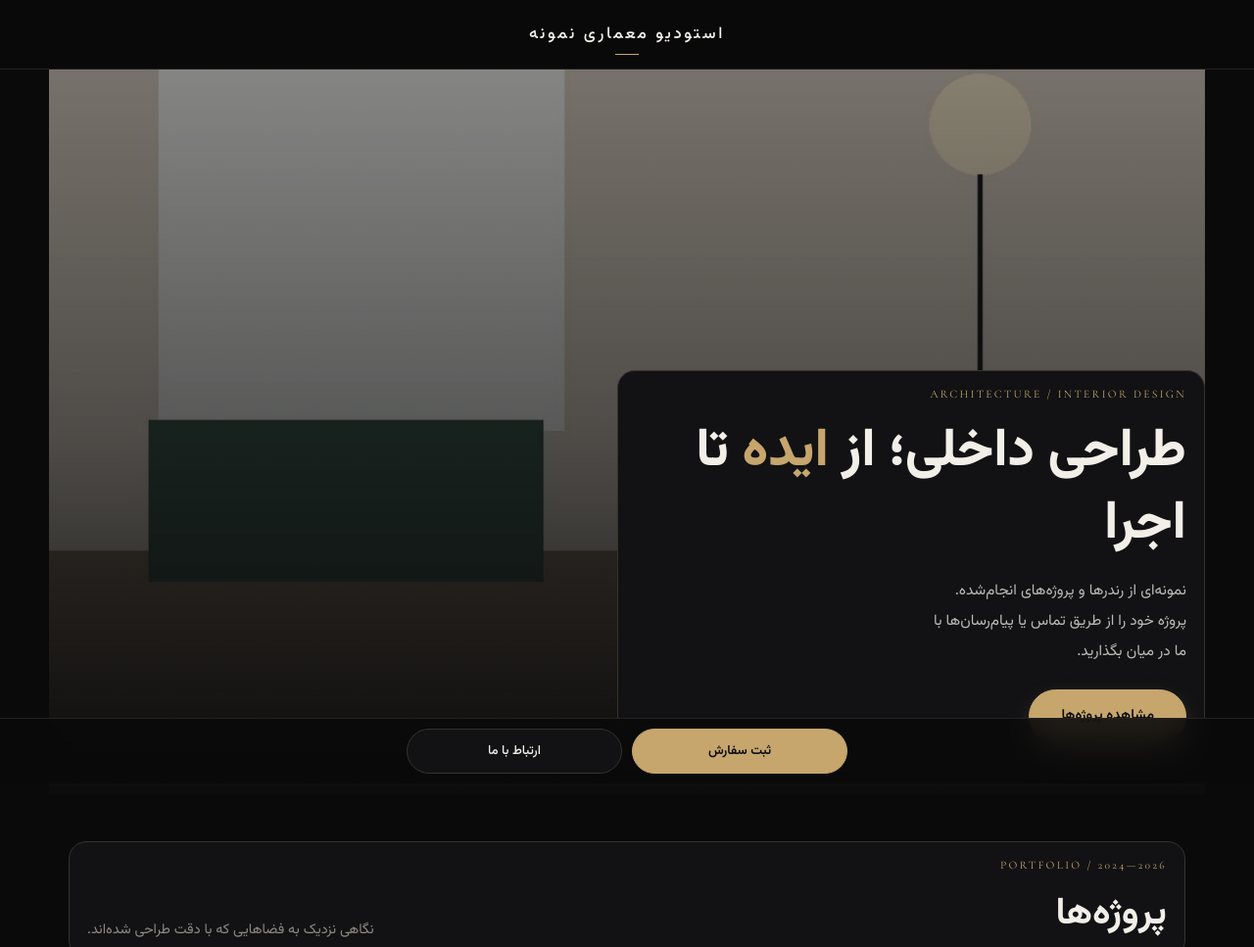
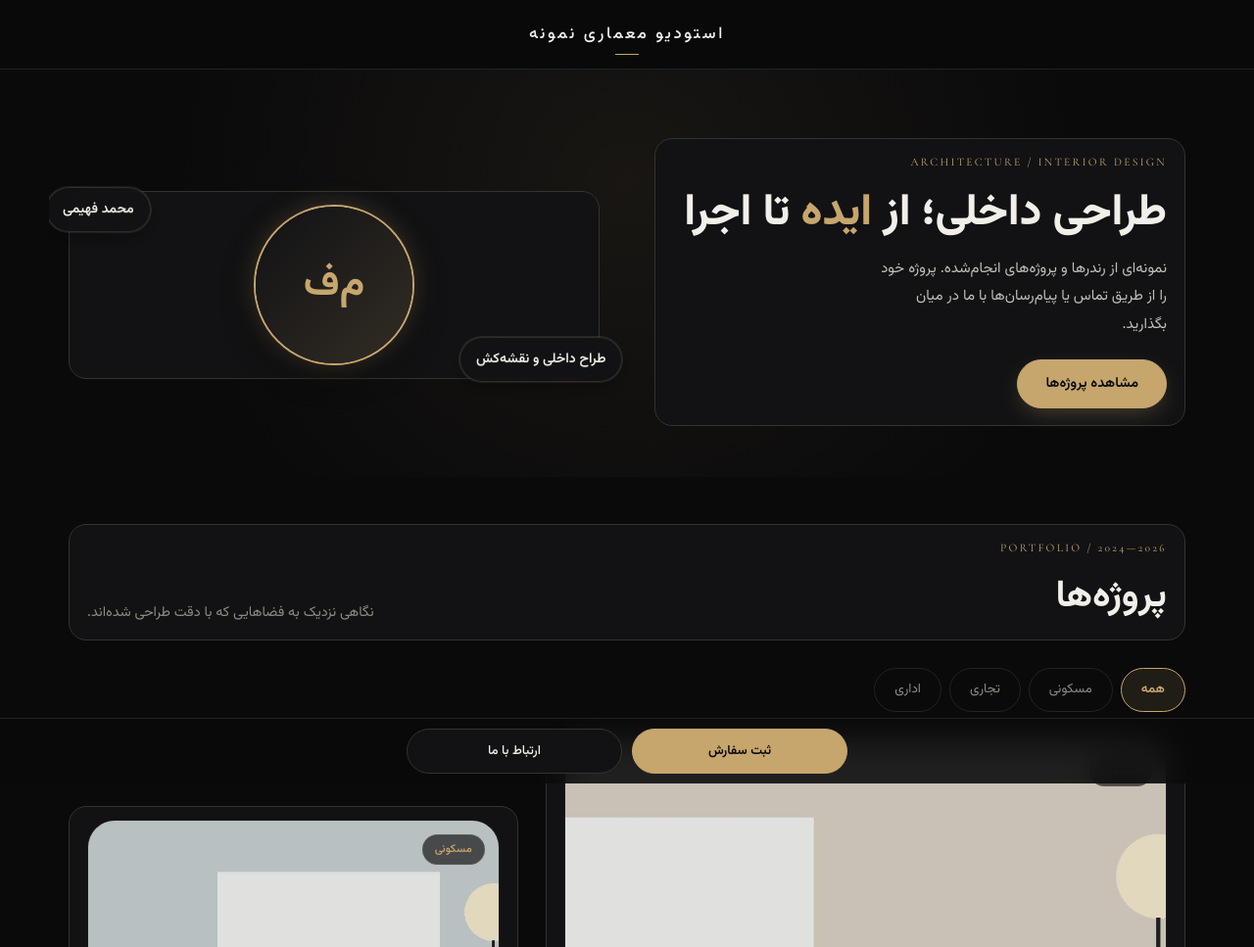
Before and after one commit to AlirezaXeon/mamad, a plain HTML site: page public/index.html in a window 1280 px wide. Shown: the top 967 px of the page at 98% size. Drawn offline with nearby package versions, Linux system fonts and the light colour scheme.

Commit message:
feat(hero): replace cover photo with circular avatar and floating bubbles

```diff
--- a/public/css/editorial.css
+++ b/public/css/editorial.css
@@ -109,48 +109,152 @@ h1, h2, h3, .st, .modal-head h2 {
   margin: 6px auto 0;
 }
 
-/* ══════ Hero — صفحه اصلی (فول‌اسکرین با تصویر و متن برجسته) ══════ */
+/* ══════ Hero — صفحه اصلی (پروفایل با حباب‌های شناور و تایپوگرافی مدرن) ══════ */
 .hero {
   position: relative;
   width: 100%;
-  height: calc(100svh - 60px);
-  min-height: 480px;
-  max-height: 940px;
+  min-height: 52svh;
+  display: flex;
+  align-items: center;
+  justify-content: center;
+  padding: clamp(28px, 4.5vw, 50px) var(--pad) clamp(20px, 3vw, 32px);
+  background: radial-gradient(circle at 50% 28%, rgba(198, 166, 109, 0.08) 0%, rgba(10, 10, 11, 0) 70%), var(--bg);
   overflow: hidden;
+}
+.hero-container {
+  width: 100%;
+  max-width: var(--max);
+  margin: 0 auto;
   display: flex;
-  align-items: flex-end;
-  padding-bottom: 32px;
+  flex-direction: column;
+  align-items: center;
+  text-align: center;
+  gap: clamp(16px, 3vw, 28px);
+  position: relative;
+  z-index: 2;
 }
-.hero-bg {
+
+/* کلاستر آواتار و حباب‌های ابر شناور */
+.hero-avatar-cluster {
+  position: relative;
+  display: inline-flex;
+  align-items: center;
+  justify-content: center;
+  margin: 12px 0 6px;
+}
+.hero-avatar-ring {
+  width: clamp(120px, 26vw, 164px);
+  height: clamp(120px, 26vw, 164px);
+  border-radius: 50%;
+  border: 2px solid var(--accent);
+  box-shadow: 0 0 28px -4px rgba(198, 166, 109, 0.35), 0 10px 30px rgba(0, 0, 0, 0.5);
+  position: relative;
+  overflow: hidden;
+  background: var(--paper);
+  flex-shrink: 0;
+}
+.hero-avatar-img {
+  width: 100%;
+  height: 100%;
+  object-fit: cover;
+  display: block;
+  border-radius: 50%;
+}
+.hero-avatar-fallback {
+  width: 100%;
+  height: 100%;
+  display: flex;
+  align-items: center;
+  justify-content: center;
+  font-family: Vazirmatn, var(--serif);
+  font-size: clamp(2rem, 5vw, 2.6rem);
+  font-weight: 700;
+  color: var(--accent);
+  background: linear-gradient(135deg, var(--paper) 0%, color-mix(in srgb, var(--accent) 18%, var(--paper)) 100%);
+  user-select: none;
+}
+
+/* حباب‌های شیشه‌ای ابر مانند (Glassmorphism Floating Cloud Bubbles) */
+.hero-bubble {
   position: absolute;
-  top: -12%;
-  inset-inline: 0;
-  width: 100%;
-  height: 125%;
-  object-fit: cover;
-  will-change: transform;
-  filter: brightness(0.65) contrast(1.06);
-  z-index: 0;
+  padding: 7px 16px;
+  background: color-mix(in srgb, var(--paper) 80%, transparent);
+  backdrop-filter: blur(14px);
+  -webkit-backdrop-filter: blur(14px);
+  border: 1px solid rgba(255, 255, 255, 0.12);
+  border-radius: 99px;
+  box-shadow: 0 8px 24px -4px rgba(0, 0, 0, 0.45), 0 0 0 1px rgba(198, 166, 109, 0.15);
+  white-space: nowrap;
+  pointer-events: none;
+  z-index: 3;
 }
-.hero-overlay {
-  position: absolute;
-  inset: 0;
-  z-index: 1;
-  background: linear-gradient(to top, rgba(10,10,11,0.96) 0%, rgba(10,10,11,0.48) 50%, rgba(10,10,11,0.18) 100%);
+.hero-bubble-text {
+  font-family: Vazirmatn, var(--font);
+  font-size: clamp(0.78rem, 2.1vw, 0.88rem);
+  font-weight: 600;
+  color: #F2EFE9;
+  letter-spacing: 0;
 }
+
+/* حباب ۱: گوشه بالا راست آواتار (RTL) */
+.hero-bubble-1 {
+  top: -4px;
+  inset-inline-end: -24px;
+  animation: bubblePop 0.6s cubic-bezier(.16, 1, .3, 1) 0.15s both,
+             floatA 4.8s ease-in-out 0.8s infinite;
+}
+/* حباب ۲: گوشه پایین چپ آواتار (RTL) */
+.hero-bubble-2 {
+  bottom: -4px;
+  inset-inline-start: -24px;
+  animation: bubblePop 0.6s cubic-bezier(.16, 1, .3, 1) 0.3s both,
+             floatB 5.4s ease-in-out 1s infinite;
+}
+
+/* انیمیشن‌های شناور و ورود حباب‌ها */
+@keyframes bubblePop {
+  from {
+    opacity: 0;
+    transform: scale(0.65) translateY(12px);
+  }
+  to {
+    opacity: 1;
+    transform: scale(1) translateY(0);
+  }
+}
+@keyframes floatA {
+  0%, 100% {
+    transform: translateY(0) rotate(0deg);
+  }
+  50% {
+    transform: translateY(-7px) rotate(1deg);
+  }
+}
+@keyframes floatB {
+  0%, 100% {
+    transform: translateY(0) rotate(0deg);
+  }
+  50% {
+    transform: translateY(6px) rotate(-1.2deg);
+  }
+}
+
 .hero-copy {
   position: relative;
   z-index: 2;
-  padding: 0 var(--pad) 32px;
-  max-width: 680px;
-  text-align: start;
+  padding: 0;
+  max-width: 620px;
+  text-align: center;
+  display: flex;
+  flex-direction: column;
+  align-items: center;
 }
 .hero-copy h1 {
-  font-size: clamp(1.8rem, 6.8vw, 3.4rem);
+  font-size: clamp(1.6rem, 5vw, 2.8rem);
   font-weight: 800;
   line-height: 1.35;
   color: #F2EFE9;
-  margin: 0 0 16px;
+  margin: 0 0 12px;
   letter-spacing: 0;
 }
 h1 em {
@@ -158,18 +262,19 @@ h1 em {
   font-style: normal;
 }
 .hero-desc {
-  color: rgba(242,239,233,0.76);
-  font-size: 0.96rem;
-  line-height: 2;
-  margin: 0 0 24px;
-  max-width: 38ch;
+  color: rgba(242, 239, 233, 0.78);
+  font-size: 0.94rem;
+  line-height: 1.9;
+  margin: 0 0 20px;
+  max-width: 44ch;
   letter-spacing: 0;
 }
 .hero-actions {
   display: flex;
   flex-wrap: wrap;
-  gap: 14px;
-  margin-bottom: 6px;
+  justify-content: center;
+  gap: 12px;
+  margin-bottom: 4px;
 }
 .action {
   display: inline-flex;
@@ -179,13 +284,13 @@ h1 em {
   font-size: 0.9rem;
   letter-spacing: 0;
   transition: all 0.3s ease;
-  min-height: 46px;
+  min-height: 44px;
   border-radius: 99px;
 }
 .action-primary {
   background: var(--accent);
   color: var(--on-accent);
-  padding: 13px 32px;
+  padding: 11px 28px;
   font-weight: 600;
   border: 1px solid var(--accent);
   border-radius: 99px;
@@ -196,32 +301,42 @@ h1 em {
   color: var(--accent);
   box-shadow: none;
 }
-.scroll-indicator {
-  position: absolute;
-  bottom: 16px;
-  left: 50%;
-  transform: translateX(-50%);
-  z-index: 3;
-  pointer-events: none;
-  display: flex;
-  flex-direction: column;
-  align-items: center;
-}
-.scroll-indicator span {
-  display: block;
-  width: 1.5px;
-  height: 32px;
-  background: linear-gradient(to bottom, var(--accent), transparent);
-  animation: scrollPulse 2s ease-in-out infinite;
-}
-@keyframes scrollPulse {
-  0%,100% { opacity: 0.25; transform: scaleY(0.5); transform-origin: top; }
-  50% { opacity: 1; transform: scaleY(1); }
+
+@media (max-width: 440px) {
+  .hero-bubble-1 {
+    inset-inline-end: -8px;
+    top: -6px;
+  }
+  .hero-bubble-2 {
+    inset-inline-start: -8px;
+    bottom: -6px;
+  }
 }
 
-@media (min-width:860px) {
-  .hero-copy { padding-bottom: 44px; max-width: 600px; }
-  .scroll-indicator { bottom: 22px; }
+@media (min-width: 860px) {
+  .hero-container {
+    flex-direction: row-reverse;
+    justify-content: center;
+    text-align: start;
+    gap: 56px;
+  }
+  .hero-copy {
+    text-align: start;
+    align-items: flex-start;
+  }
+  .hero-actions {
+    justify-content: flex-start;
+  }
+}
+
+@media (prefers-reduced-motion: reduce) {
+  .hero-bubble,
+  .hero-bubble-1,
+  .hero-bubble-2 {
+    animation: none !important;
+    opacity: 1 !important;
+    transform: none !important;
+  }
 }
 
 /* ══════ اصول استودیو (Principles) — کارت‌های با عدد بزرگ ══════ */
--- a/public/js/views/home.js
+++ b/public/js/views/home.js
@@ -14,7 +14,58 @@ const card = p => h('a', { class: 'card', href: '#/p/' + p.slug, 'data-reveal':
 export async function home() {
   const { site, projects } = await load();
   document.title = site.name + ' | معماری و طراحی داخلی';
-  const featured = projects[0];
+
+  const profile = site.profile || {};
+  const profileName = profile.name || 'محمد فهیمی';
+  const profileBubbles = Array.isArray(profile.bubbles) && profile.bubbles.length >= 2
+    ? profile.bubbles
+    : ['محمد فهیمی', 'طراح داخلی و نقشه‌کش'];
+
+  // حروف اول نام جهت نمایش در صورت عدم بارگذاری تصویر
+  const initials = profileName
+    .split(/\s+/)
+    .filter(Boolean)
+    .map(p => p[0])
+    .slice(0, 2)
+    .join('‌') || 'م‌ف';
+
+  const avatarImg = profile.image
+    ? h('img', {
+        class: 'hero-avatar-img',
+        src: profile.image,
+        alt: profileName,
+        width: '164',
+        height: '164',
+        fetchpriority: 'high',
+        decoding: 'async',
+        onerror: e => {
+          e.currentTarget.style.display = 'none';
+          const fb = e.currentTarget.nextElementSibling;
+          if (fb) fb.style.display = 'flex';
+        }
+      })
+    : null;
+
+  const avatarFallback = h('div', {
+    class: 'hero-avatar-fallback',
+    style: profile.image ? 'display:none;' : 'display:flex;',
+    'aria-label': profileName
+  }, initials);
+
+  const bubble1 = h('div', { class: 'hero-bubble hero-bubble-1' },
+    h('span', { class: 'hero-bubble-text' }, profileBubbles[0]));
+
+  const bubble2 = h('div', { class: 'hero-bubble hero-bubble-2' },
+    h('span', { class: 'hero-bubble-text' }, profileBubbles[1]));
+
+  const avatarCluster = h('div', { class: 'hero-avatar-cluster', 'data-reveal': '' },
+    h('div', { class: 'hero-avatar-ring' },
+      avatarImg,
+      avatarFallback
+    ),
+    bubble1,
+    bubble2
+  );
 
   const heroCopy = h('div', { class: 'hero-copy', 'data-reveal': '' },
     h('p', { class: 'eyebrow' }, 'ARCHITECTURE  /  INTERIOR DESIGN'),
@@ -31,18 +82,11 @@ export async function home() {
       }, 'مشاهده پروژه‌ها')));
 
   const hero = h('section', { class: 'hero' },
-    h('img', {
-      class: 'hero-bg',
-      src: featured.cover || featured.images[0],
-      alt: '',
-      fetchpriority: 'high',
-      decoding: 'async',
-      'data-parallax': '',
-      'data-parallax-speed': '0.28'
-    }),
-    h('div', { class: 'hero-overlay' }),
-    heroCopy,
-    h('div', { class: 'scroll-indicator' }, h('span', {})));
+    h('div', { class: 'hero-container' },
+      avatarCluster,
+      heroCopy
+    )
+  );
 
   const principlesData = [
     { num: '01', title: 'از ایده تا فضا', desc: 'خلق فضاهای معمارانه با هویت مستقل و روایت اختصاصی' },
```
